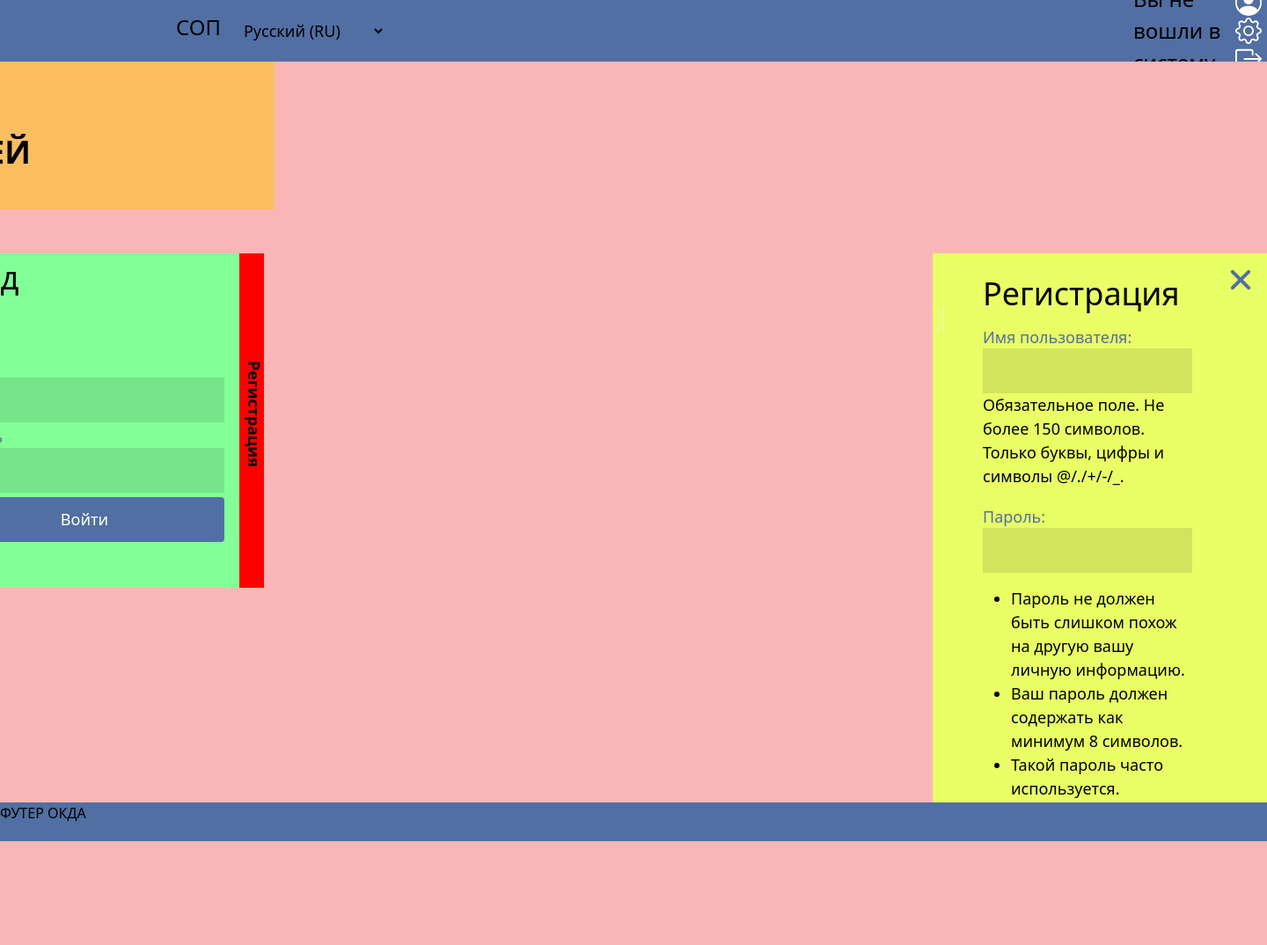
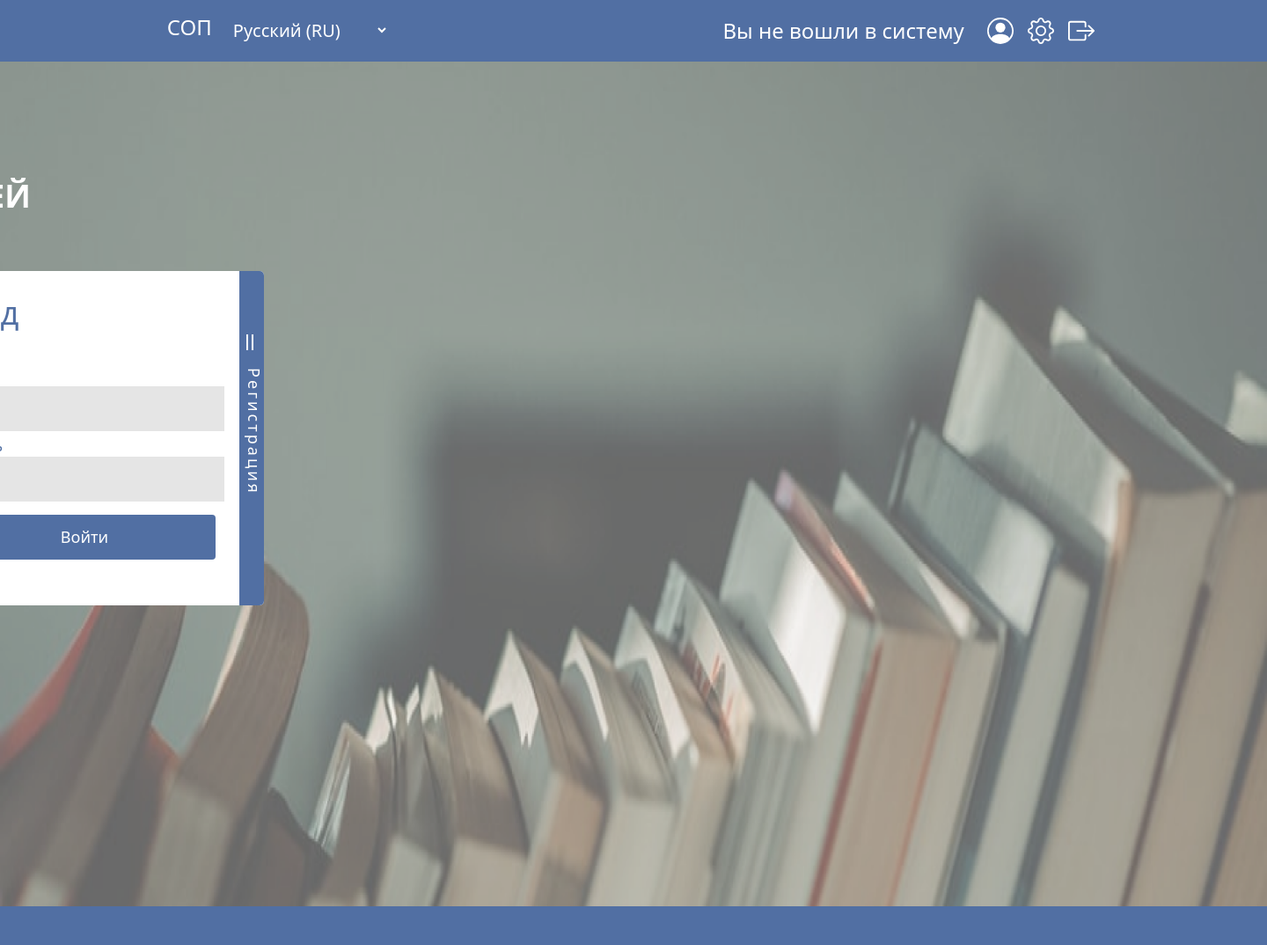
Before and after one commit to f55desu/STR-system, a Django app: page / in a window 1440 px wide. Shown: the whole page at 88% size. Before the commit the page ends 956 px from the top, so only its background shows below. Run offline with Django 3.2, Linux system fonts and the light colour scheme; some libraries are stand-ins or nearby versions.

Commit message:
Redisigned and fixed registration form
Co-authored-by: Tanya-Podoprikhina <Tanya-Podoprikhina@users.noreply.github.com>

```diff
--- a/DjangoServer/STR/static/STR/css/SOP.css
+++ b/DjangoServer/STR/static/STR/css/SOP.css
@@ -6,17 +6,22 @@ body {
     min-height: 100vh;
 }
 
+.container {
+    margin-top: 50px;
+}
+
 .form-content {
-    margin: 50px 0;
+    margin: 20px 0;
 }
 
 /*Сама шапка*/
 header {
     height: 70px;
     background-color: rgb(81, 111, 163);
-    color: black;
+    color: rgb(255, 255, 255);
     display: flex;
     align-items: center;
+    justify-content: space-around;
     margin: 0 auto;
 }
 
@@ -25,7 +30,6 @@ h2 {
     padding: 4px 0;
     font-size: 24px;
     font-weight: 400;
-    margin-left: 200px;
 }
 
 /*языки*/
@@ -33,9 +37,24 @@ select {
     background: none;
     border: none;
     padding: 4px 0;
-    font-size: 18px;
+    font-size: 20px;
     font-weight: 400;
-    margin-left: 22px;
+    margin-left: 20px;
+    color:rgb(255, 255, 255);
+}
+
+.lefteltop {
+    /* margin-left: 150px; */
+    display: flex;
+    align-items: center;
+    justify-content: space-between;
+}
+
+.righteltop {
+    /* margin-right: 150px; */
+    display: flex;
+    align-items: center;
+    justify-content: space-between;
 }
 
 /*Вы не вошли в систему*/
@@ -43,22 +62,18 @@ header label {
     padding: 4px 0;
     font-size: 24px;
     font-weight: 400;
-    margin-left: 850px; /*margin-left: 1281px; в фигме*/
-}
-
-/*все иконки*/
-.header-icons{
-    margin-left: 10px;
+    margin-right: 20px;
+    /* margin-left: 850px; margin-left: 1281px; в фигме */
 }
 
 /*Кнопки иконок*/
-.header-icons button {
+button {
     background: none;
     border: none;
 }
 
 /*Сами иконки*/
-.header-icons svg {
+svg {
     height: 30px;
     width: 30px;
     color: white;
@@ -68,8 +83,9 @@ header label {
 .form {
     z-index: 15;
     position: relative;
-    min-height: 100vh;
-    background-color:rgb(250, 182, 182);
+    min-height: 120vh;
+    background: url('../media/background.png') no-repeat;
+    background-size: 100% 1500px;
     color: black;
     margin: 0 auto;
     overflow: hidden;
@@ -86,7 +102,7 @@ header label {
     justify-content: center;
     width: 100%;
     height: 168px;
-    background-color:rgb(252, 190, 97);
+    background-color: none;
     color: black;
     margin: 0 auto;
     display: flex;
@@ -106,14 +122,15 @@ header label {
     font-size: 36px;
     font-weight: 700;
     margin-left: 49px;
+    color: white;
 }
 
 .carousel {
     position: relative;
     width: 100%;
     height: 574px;
-    background-color:rgb(250, 125, 233);
     color: black;
+    border-radius: 5px;
 }
 .carousel-inner {
     position: relative;
@@ -224,9 +244,13 @@ header label {
     display: flex;
     width: 380px;
     height: 380px;
-    background-color:rgb(131, 255, 152);
+    background-color: #FFFFFF;
+    /* background-color:rgb(131, 255, 152); */
     color: black;
     font-size: 18px;
+    border-radius: 5px;
+    border-width: 3px;
+    border-color: #C4C4C4;
 }
 
 .form-panel-body {
@@ -256,14 +280,18 @@ header label {
     z-index: 20;
     position: absolute;
     right: -300%;
-    padding: 10px 40px 10px 40px;
-    /*padding: 60px calc(10% + 60px) 60px 60px;*/
-    background-color:rgb(232, 255, 102);
+    padding: 10px 5px 10px 20px;
+    border-radius: 5px;
+    border-width: 3px;
+    border-color: #C4C4C4;
+    background-color: #FFFFFF;
+    /* background-color:rgb(232, 255, 102); */
     color: black;
     font-size: 18px;
     -webkit-transition: 0.3s ease;
     transition: 0.3s ease;
     cursor: pointer;
+    opacity: 0;
 }
 
 .form-panel.visible {
@@ -271,26 +299,31 @@ header label {
 }
 
 .psevdobtn {
-    background-color: red;
+    background-color: rgb(81, 111, 163);
     display: flex;
     justify-content: center;
     align-items: center;
     width: 28px;
     height: 380px;
     cursor: pointer;
+    border-radius: 0 5px 5px 0;
+    border-color: #C4C4C4;
 }
 
 .psevdobtn p{
     transform: rotate(90deg);
+    color: white;
     font-size: 18px;
-    font-weight: 700;
+    font-weight: 500;
     padding-bottom: 4px;
+    letter-spacing: 3px;
 }
 
 h1 {
     padding: 4px 0;
     font-size: 36px;
     font-weight: 500;
+    color: rgb(81, 111, 163);
 }
 
 /*устаканивание всех элементов в окнах*/
@@ -306,7 +339,7 @@ h1 {
 }
 
 .form-group:last-child {
-    margin: 0;
+    margin: 10px;
 }
 
 /*названия полей*/
@@ -473,3 +510,24 @@ h1 {
     color: black;
     margin: 0 auto;
 }
+
+
+.glyphicon-nav {
+    width: 18px;
+    padding: 4px 0;
+    display: inline-block;
+    position: absolute;
+    top: -72px;
+    left: -110px;
+}
+
+.glyphicon-nav:before {
+    content: '';
+    position: absolute;
+    width: 100%;
+    height: 100%;
+    left: 0;
+    border-top: 2px solid rgb(255, 255, 255);
+    border-bottom: 2px solid rgb(255, 255, 255);
+    top: 0px;
+}
--- a/DjangoServer/STR/templates/STR/base.html
+++ b/DjangoServer/STR/templates/STR/base.html
@@ -14,28 +14,29 @@
     <link rel="stylesheet" href="https://cdnjs.cloudflare.com/ajax/libs/font-awesome/4.7.0/css/font-awesome.min.css">
 
     {% load static %}
-    <link rel="stylesheet" href='{% static "STR/css/SOP.css" %}'>
+    <link rel="stylesheet" type='text/css' href='{% static "STR/css/SOP.css" %}'>
     <script type="text/javascript" src='{% static "STR/js/index.js" %}'></script>
     <script src='{% static "STR/js/script.js" %}'></script>
 </head>
 
 <body>
     <header>
-        <h2>СОП</h2>
+        <div class="lefteltop">
+            <h2>СОП</h2>
         <select name="language">
             <option value="1">Русский (RU)</option>
             <option value="2">Английский (EN)</option>
             <option value="3">Немецкий (DE)</option>
         </select>
-
-        {% if user.is_authenticated %}
+        </div>
+        <div class="righteltop">
+            {% if user.is_authenticated %}
             <label>{{ user.username }}</label>
         {% else %}
             <label>Вы не вошли в систему</label>
         {% endif %}
         <form method="post">
             {% csrf_token %}
-            <div class="header-icons">
                 <button type="submit" name="button_person">
                     <svg xmlns="http://www.w3.org/2000/svg" width="16" height="16" fill="currentColor" class="bi bi-person-circle" viewBox="0 0 16 16">
                     <path d="M11 6a3 3 0 1 1-6 0 3 3 0 0 1 6 0z"/>
@@ -54,8 +55,8 @@
                         <path fill-rule="evenodd" d="M15.854 8.354a.5.5 0 0 0 0-.708l-3-3a.5.5 0 0 0-.708.708L14.293 7.5H5.5a.5.5 0 0 0 0 1h8.793l-2.147 2.146a.5.5 0 0 0 .708.708l3-3z"/>
                     </svg>
                 </button>
-            </div>
         </form>
+        </div>
     </header>
     <!-- <div class="d-flex flex-column flex-md-row align-items-center pb-3 mb-4 border-bottom">
         <a href="/" class="d-flex align-items-center text-dark text-decoration-none">
--- a/DjangoServer/STR/templates/STR/registration.html
+++ b/DjangoServer/STR/templates/STR/registration.html
@@ -5,7 +5,7 @@
 {% endblock %}
 
 {% block content %}
-    <div class="form ">
+        <div class="form">
         {% load static %}
         <div class="container form-body">
             <div class="row">
@@ -66,7 +66,9 @@
                             </div>
                         </div>
 
-                        <div class="psevdobtn"><p>Регистрация</p></div>
+                        <div class="psevdobtn">
+                            <p><span class="glyphicon glyphicon-nav" aria-hidden="true"></span></p>
+                            <p>Регистрация</p></div>
 
                         <div class="form-panel two">
                             <div class="form-toggle"></div>
@@ -91,7 +93,6 @@
     </div>
 
     <div class="footer">
-        ФУТЕР ОКДА
     </div>
     <!-- <h1>Регистрация</h1>
     <form method="post">
```
Also changed, not shown: other parts of DjangoServer/STR/static/STR/css/SOP.css (+21 -14 lines), DjangoServer/STR/static/STR/media/background.png (added), DjangoServer/db.sqlite3. Lines whose indentation alone changed are shown as unchanged.
